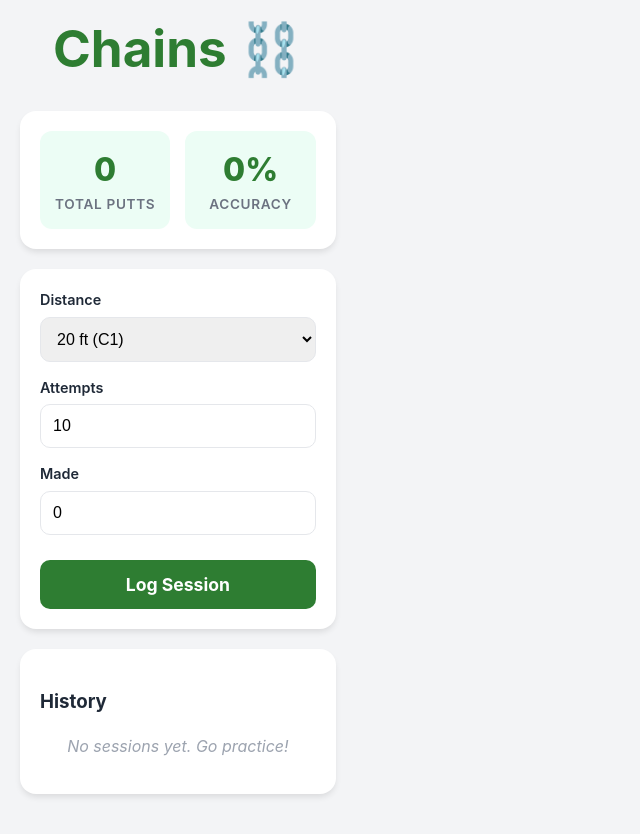
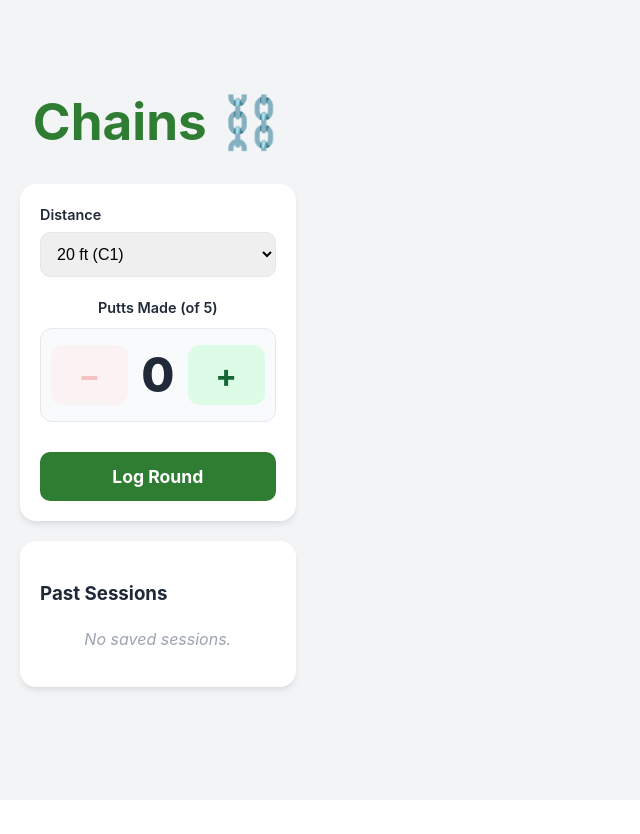
Before and after one commit to AndrewAlllDay/chains-tracker, a React (Vite) app: page / in a window 1280 px wide. Shown: the whole page, without its empty margins (0-640 px from the left). After the commit the page ends 800 px from the top, so only its background shows below. Built offline with nearby package versions, Linux system fonts and the light colour scheme.

Commit message:
Remove lifetime stats and move reset button

```diff
--- a/src/App.css
+++ b/src/App.css
@@ -158,3 +158,143 @@ select {
   color: #9ca3af;
   font-style: italic;
 }
+
+/* NEW STEPPER STYLES */
+.stepper-container {
+  margin: 20px 0;
+}
+
+.stepper-controls {
+  display: flex;
+  justify-content: space-between;
+  align-items: center;
+  background: #f9fafb;
+  border-radius: 12px;
+  padding: 10px;
+  border: 1px solid var(--border);
+}
+
+.step-btn {
+  width: 60px;
+  height: 60px;
+  border-radius: 12px;
+  border: none;
+  font-size: 2rem;
+  font-weight: bold;
+  cursor: pointer;
+  display: flex;
+  align-items: center;
+  justify-content: center;
+  transition: transform 0.1s;
+}
+
+.step-btn.minus {
+  background-color: #fee2e2;
+  color: #ef4444;
+}
+
+.step-btn.plus {
+  background-color: #dcfce7;
+  color: #166534;
+}
+
+.step-btn:active {
+  transform: scale(0.95);
+}
+
+.step-btn:disabled {
+  opacity: 0.3;
+  cursor: not-allowed;
+  transform: none;
+}
+
+.step-display {
+  font-size: 3rem;
+  font-weight: 800;
+  color: var(--text);
+  width: 60px;
+  text-align: center;
+}
+
+.active-session-card {
+  border: 2px solid #fbbf24;
+  /* Amber border for "Active" */
+  background: #fffbeb;
+  /* Very light amber bg */
+}
+
+.session-summary {
+  text-align: center;
+  font-weight: bold;
+  margin: 15px 0;
+  color: #b45309;
+}
+
+.finish-btn {
+  width: 100%;
+  padding: 14px;
+  background-color: #1f2937;
+  /* Dark Grey/Black */
+  color: white;
+  border: none;
+  border-radius: 10px;
+  font-size: 1.1rem;
+  font-weight: 700;
+  cursor: pointer;
+  text-transform: uppercase;
+  letter-spacing: 1px;
+}
+
+.finish-btn:active {
+  transform: scale(0.98);
+}
+
+/* ... Keep all previous CSS ... */
+
+/* NEW: Reset Link Style */
+.reset-link {
+  display: block;
+  width: 100%;
+  text-align: center;
+  background: none;
+  border: none;
+  color: #ef4444;
+  /* Red */
+  font-size: 0.8rem;
+  margin-top: 15px;
+  cursor: pointer;
+  text-decoration: underline;
+  opacity: 0.7;
+}
+
+/* NEW: Enhanced History Item Styles */
+.session-item {
+  align-items: flex-start;
+  /* Align delete button to top */
+}
+
+.session-header {
+  display: flex;
+  justify-content: space-between;
+  align-items: center;
+  margin-bottom: 4px;
+}
+
+.session-date {
+  font-weight: 700;
+  color: var(--text);
+}
+
+.session-badge {
+  background-color: var(--primary);
+  color: white;
+  padding: 4px 8px;
+  border-radius: 6px;
+  font-weight: bold;
+  font-size: 0.9rem;
+}
+
+.session-details {
+  font-size: 0.85rem;
+  color: #6b7280;
+}
--- a/src/App.jsx
+++ b/src/App.jsx
@@ -2,56 +2,76 @@ import { useState, useEffect } from 'react'
 import './App.css'
 
 function App() {
-  // 1. STATE: Load from LocalStorage or start empty
-  const [sessions, setSessions] = useState(() => {
-    const saved = localStorage.getItem('puttingSessions');
+  const ATTEMPTS_PER_ROUND = 5;
+
+  // 1. STATE
+  const [history, setHistory] = useState(() => {
+    const saved = localStorage.getItem('puttingHistory');
+    return saved ? JSON.parse(saved) : [];
+  });
+
+  const [currentRounds, setCurrentRounds] = useState(() => {
+    const saved = localStorage.getItem('currentDraft');
     return saved ? JSON.parse(saved) : [];
   });
 
   const [distance, setDistance] = useState(20);
-  const [attempts, setAttempts] = useState(10);
   const [made, setMade] = useState(0);
 
-  // 2. EFFECT: Auto-save whenever 'sessions' changes
+  // 2. EFFECTS
   useEffect(() => {
-    localStorage.setItem('puttingSessions', JSON.stringify(sessions));
-  }, [sessions]);
+    localStorage.setItem('puttingHistory', JSON.stringify(history));
+  }, [history]);
 
-  // 3. ACTION: Add Session
-  const addSession = (e) => {
+  useEffect(() => {
+    localStorage.setItem('currentDraft', JSON.stringify(currentRounds));
+  }, [currentRounds]);
+
+  // 3. LOGIC
+  const increment = () => { if (made < ATTEMPTS_PER_ROUND) setMade(made + 1); };
+  const decrement = () => { if (made > 0) setMade(made - 1); };
+
+  const logRound = (e) => {
     e.preventDefault();
-
-    // Validation
-    const numAttempts = parseInt(attempts);
-    const numMade = parseInt(made);
-
-    if (numMade > numAttempts) return alert("You can't make more than you attempt!");
-    if (numAttempts < 1) return alert("Attempts must be at least 1");
-
-    const newSession = {
+    const newRound = {
       id: Date.now(),
-      date: new Date().toLocaleDateString(),
       distance,
-      attempts: numAttempts,
-      made: numMade
+      attempts: ATTEMPTS_PER_ROUND,
+      made: made
     };
-
-    // Add to top of list
-    setSessions([newSession, ...sessions]);
-    setMade(0); // Reset 'Made' for rapid entry
+    setCurrentRounds([newRound, ...currentRounds]);
+    setMade(0);
   };
 
-  // 4. ACTION: Delete Session
-  const deleteSession = (id) => {
-    if (confirm("Delete this entry?")) {
-      setSessions(sessions.filter(s => s.id !== id));
+  const finishSession = () => {
+    if (currentRounds.length === 0) return;
+    if (confirm("Finish this session and save to history?")) {
+      const totalAtt = currentRounds.reduce((acc, r) => acc + r.attempts, 0);
+      const totalMade = currentRounds.reduce((acc, r) => acc + r.made, 0);
+
+      const newSession = {
+        id: Date.now(),
+        date: new Date().toLocaleDateString(),
+        rounds: currentRounds,
+        summary: { attempts: totalAtt, made: totalMade }
+      };
+
+      setHistory([newSession, ...history]);
+      setCurrentRounds([]);
     }
   };
 
-  // 5. STATS CALCULATION
-  const totalAttempts = sessions.reduce((acc, curr) => acc + curr.attempts, 0);
-  const totalMade = sessions.reduce((acc, curr) => acc + curr.made, 0);
-  const accuracy = totalAttempts === 0 ? 0 : Math.round((totalMade / totalAttempts) * 100);
+  const deleteDraftRound = (id) => setCurrentRounds(currentRounds.filter(r => r.id !== id));
+
+  const deleteHistorySession = (id) => {
+    if (confirm("Delete this entire past session?")) setHistory(history.filter(s => s.id !== id));
+  }
+
+  const clearAllHistory = () => {
+    if (confirm("⚠ WARNING: This will permanently delete ALL lifetime stats and past sessions. Are you sure?")) {
+      setHistory([]);
+    }
+  }
 
   return (
     <div className="container">
@@ -59,21 +79,9 @@ function App() {
         <h1>Chains ⛓️</h1>
       </header>
 
-      {/* STATS CARD */}
-      <div className="card stats-grid">
-        <div className="stat-box">
-          <div className="stat-val">{totalAttempts}</div>
-          <div className="stat-label">Total Putts</div>
-        </div>
-        <div className="stat-box">
-          <div className="stat-val">{accuracy}%</div>
-          <div className="stat-label">Accuracy</div>
-        </div>
-      </div>
-
-      {/* INPUT FORM CARD */}
-      <div className="card">
-        <form onSubmit={addSession}>
+      {/* INPUT AREA (Now at the top) */}
+      <div className="card input-card">
+        <form onSubmit={logRound}>
           <div className="form-group">
             <label>Distance</label>
             <select value={distance} onChange={(e) => setDistance(e.target.value)}>
@@ -85,54 +93,72 @@ function App() {
             </select>
           </div>
 
-          <div className="form-group">
-            <label>Attempts</label>
-            <input
-              type="number"
-              inputMode="numeric"
-              pattern="[0-9]*"
-              value={attempts}
-              onChange={(e) => setAttempts(e.target.value)}
-            />
+          <div className="stepper-container">
+            <label style={{ textAlign: 'center', marginBottom: '10px' }}>
+              Putts Made (of {ATTEMPTS_PER_ROUND})
+            </label>
+            <div className="stepper-controls">
+              <button type="button" className="step-btn minus" onClick={decrement} disabled={made === 0}>−</button>
+              <div className="step-display">{made}</div>
+              <button type="button" className="step-btn plus" onClick={increment} disabled={made === ATTEMPTS_PER_ROUND}>+</button>
+            </div>
           </div>
 
-          <div className="form-group">
-            <label>Made</label>
-            <input
-              type="number"
-              inputMode="numeric"
-              pattern="[0-9]*"
-              value={made}
-              onChange={(e) => setMade(e.target.value)}
-            />
-          </div>
-
-          <button type="submit" className="save-btn">Log Session</button>
+          <button type="submit" className="save-btn">Log Round</button>
         </form>
       </div>
 
-      {/* HISTORY LIST */}
-      <div className="card">
-        <h3>History</h3>
-        {sessions.length === 0 ? (
-          <p className="empty-state">No sessions yet. Go practice!</p>
-        ) : (
+      {/* ACTIVE SESSION */}
+      {currentRounds.length > 0 && (
+        <div className="card active-session-card">
+          <h3>Current Session</h3>
           <ul className="history-list">
-            {sessions.map(s => (
-              <li key={s.id} className="history-item">
+            {currentRounds.map(r => (
+              <li key={r.id} className="history-item">
                 <div className="history-info">
-                  <span className="history-score">
-                    {s.made}/{s.attempts} <span className="pct-badge">{Math.round((s.made / s.attempts) * 100)}%</span>
-                  </span>
-                  <span className="history-meta">{s.distance}ft • {s.date}</span>
+                  <strong>{r.made}/{r.attempts}</strong> at {r.distance}ft
                 </div>
-                <button
-                  className="delete-btn"
-                  onClick={() => deleteSession(s.id)}
-                >✕</button>
+                <button className="delete-btn" onClick={() => deleteDraftRound(r.id)}>✕</button>
               </li>
             ))}
           </ul>
+          <div className="session-summary">
+            Total: {currentRounds.reduce((a, c) => a + c.made, 0)} / {currentRounds.reduce((a, c) => a + c.attempts, 0)}
+          </div>
+          <button className="finish-btn" onClick={finishSession}>Finish & Save Session</button>
+        </div>
+      )}
+
+      {/* PAST HISTORY */}
+      <div className="card">
+        <h3>Past Sessions</h3>
+        {history.length === 0 ? (
+          <p className="empty-state">No saved sessions.</p>
+        ) : (
+          <ul className="history-list">
+            {history.map(session => {
+              const sessPct = Math.round((session.summary.made / session.summary.attempts) * 100);
+              return (
+                <li key={session.id} className="history-item session-item">
+                  <div style={{ width: '100%' }}>
+                    <div className="session-header">
+                      <span className="session-date">{session.date}</span>
+                      <span className="session-badge">{sessPct}%</span>
+                    </div>
+                    <div className="session-details">
+                      {session.summary.made} of {session.summary.attempts} total putts
+                    </div>
+                  </div>
+                  <button className="delete-btn" onClick={() => deleteHistorySession(session.id)}>✕</button>
+                </li>
+              )
+            })}
+          </ul>
+        )}
+
+        {/* Reset Link moved here to the bottom */}
+        {history.length > 0 && (
+          <button className="reset-link" onClick={clearAllHistory}>Reset All Data</button>
         )}
       </div>
     </div>
```
